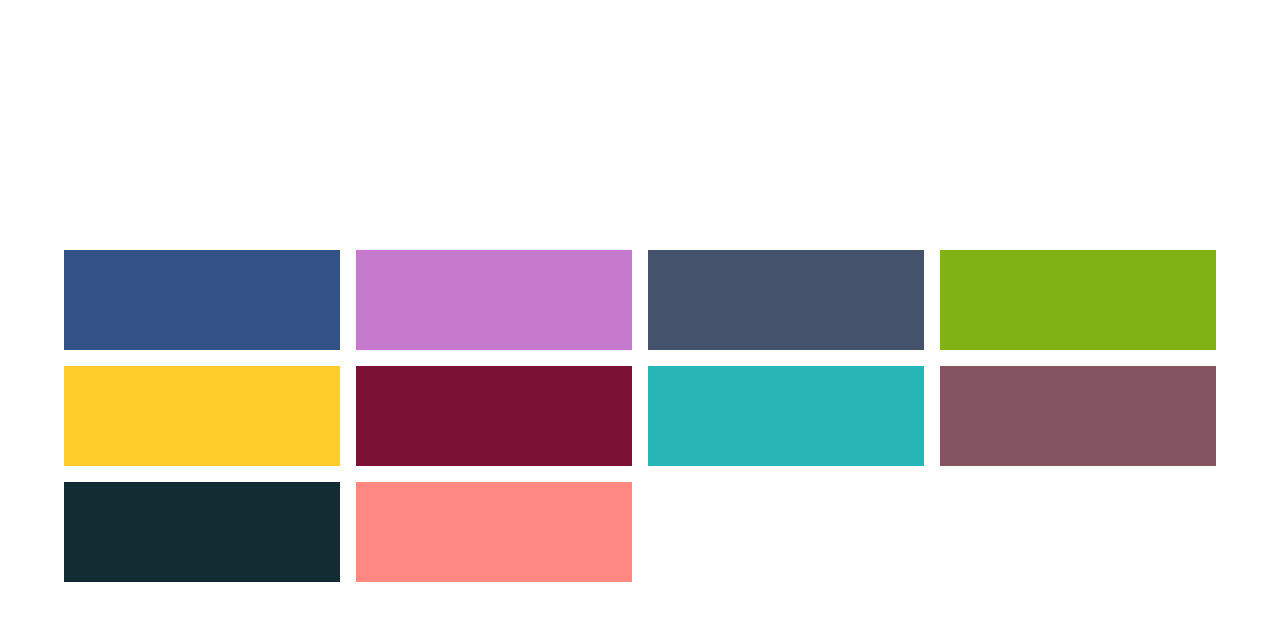
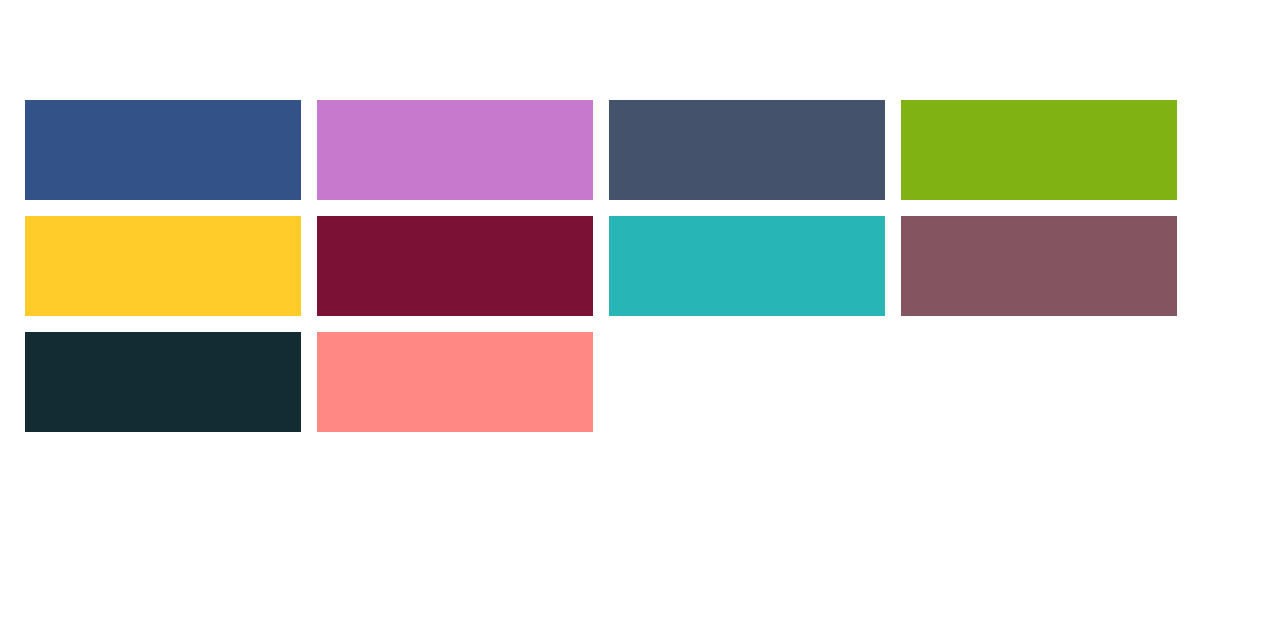
Before and after one commit to udofiasuquo/erp_layout, a plain HTML site: page index.html in a window 1280 px wide. Drawn offline with Linux system fonts and the light colour scheme.

Commit message:
Change margin to small screens

```diff
--- a/main.css
+++ b/main.css
@@ -59,7 +59,7 @@
 @media only screen and (min-width: 400px) {
     .wrapper {
         width: 90%;
-        /* margin: 100px 30px; */
+        margin: 100px 25px;
 }
 
 }
```
